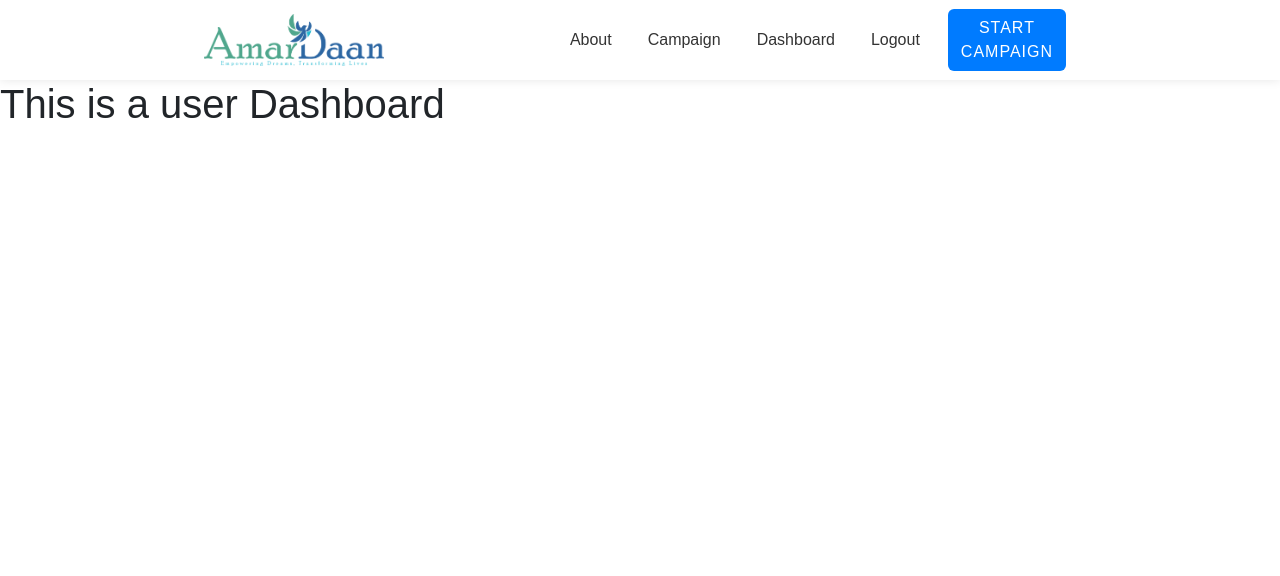
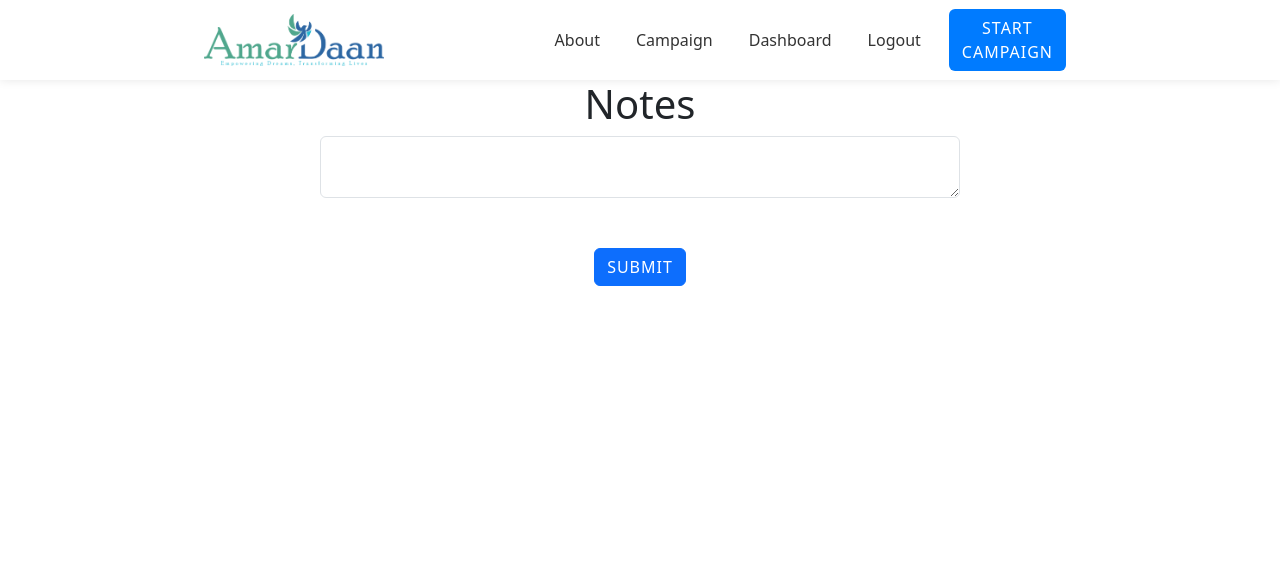
Before and after one commit to MamunKhan71/AmarDaan, a Flask app: page /dashboard in a window 1280 px wide. Shown: the top 576 px of the page. Run offline with Flask 3, Linux system fonts and the light colour scheme; the visitor is signed in with stand-in values (Sample User, id 1); some web fonts are replaced.

Commit message:
Added Note Features!
User Can Now take notes and the notes are saved in the database!

```diff
--- a/AmarDaan/auth.py
+++ b/AmarDaan/auth.py
@@ -49,6 +49,6 @@ def signup():
             db.session.add(new_user)
             db.session.commit()
             flash("Account Created Succesfully!", category='success')
-            login_user(user=user, remember=True)
+            login_user(user=new_user, remember=True)
             return redirect(url_for('views.home'))
     return render_template('user_form.html', user=current_user)
--- a/AmarDaan/views.py
+++ b/AmarDaan/views.py
@@ -1,6 +1,7 @@
-from flask import Blueprint , render_template
+from flask import Blueprint , render_template, request
 from flask_login import login_required, logout_user, current_user
-
+from .models import Note
+from . import db
 views = Blueprint('views', __name__)
 
 @views.route('/')
@@ -8,7 +9,14 @@ views = Blueprint('views', __name__)
 def home():
     return render_template('index.html', user=current_user)
 
-@views.route('/dashboard')
+@views.route('/dashboard', methods=["POST", "GET"])
 @login_required
 def dashboard():
+    if request.method == "POST":
+        note = request.form.get('note')
+        new_note = Note(data=note, user_id=current_user.id)
+        db.session.add(new_note)
+        db.session.commit()
+        print("note added successfully!")
+
     return render_template('dashboard.html', user=current_user)
--- a/amardaan/templates/dashboard.html
+++ b/amardaan/templates/dashboard.html
@@ -1,4 +1,27 @@
 {% extends 'base.html' %}
+{% block link %}
+<style>
+    .form-body{
+        width: 50%;
+    }
+    .btn-primary{
+        margin: 50px;
+    }
+</style>
+{% endblock %}
 {% block content %}
-<h1>This is a user Dashboard</h1>
+<h1 align="center">Notes</h1>
+<ul class="list-group list-group-flush" id="notes">
+    {% for note in user.notes %}
+        <li class="list-group-item">{{ note.data }}</li>
+    {% endfor %}
+</ul>
+<div align="center">
+<div class="form-body">
+    <form action="{{url_for('views.dashboard')}}" method="post">
+        <textarea name="note" id='note' class="form-control"></textarea>
+        <button type="submit" class="btn btn-primary">Submit</button>
+    </div>
+    </form>
+</div>
 {% endblock %}
```
Also changed, not shown: amardaan/amardaan.db.
